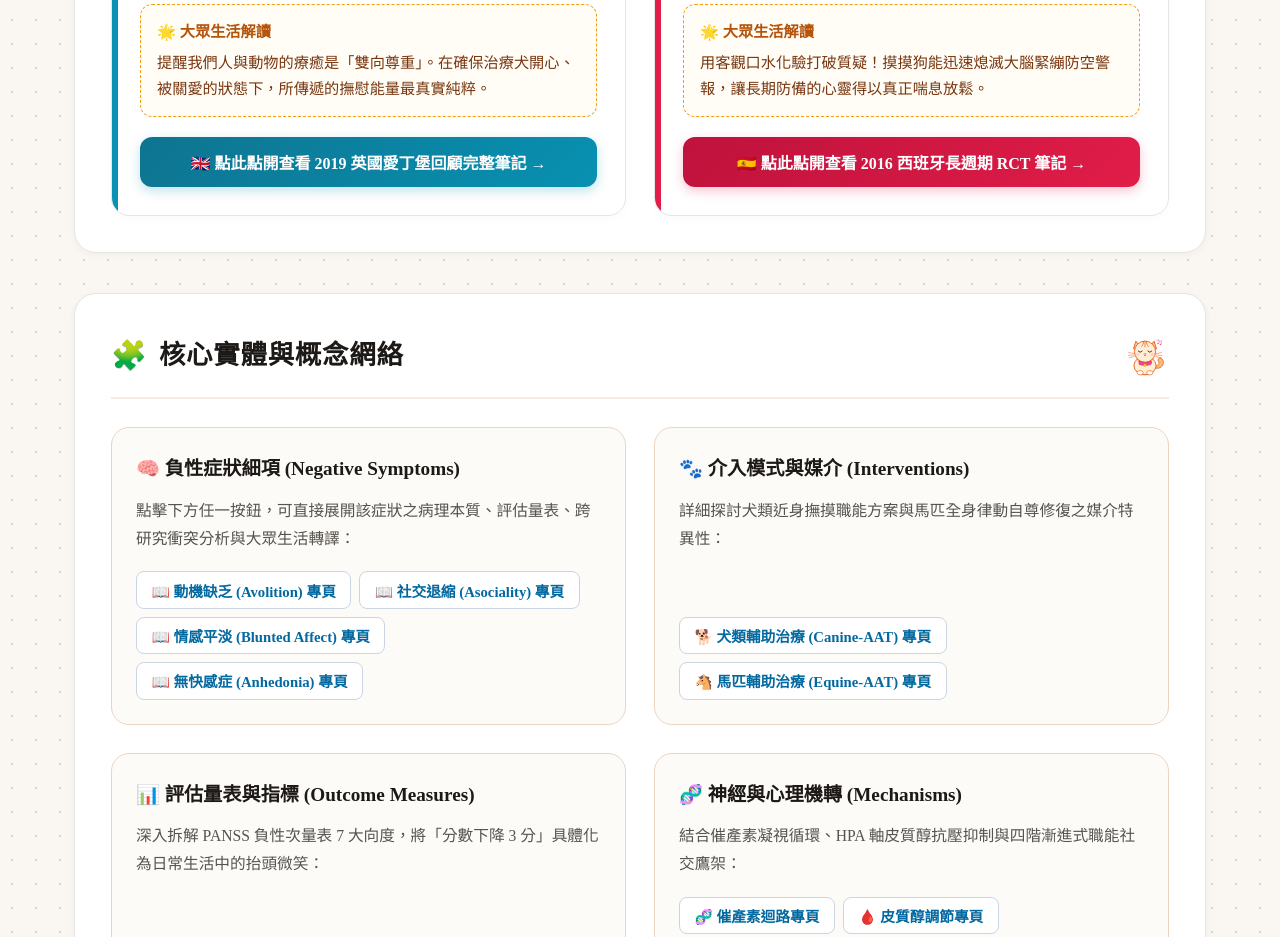
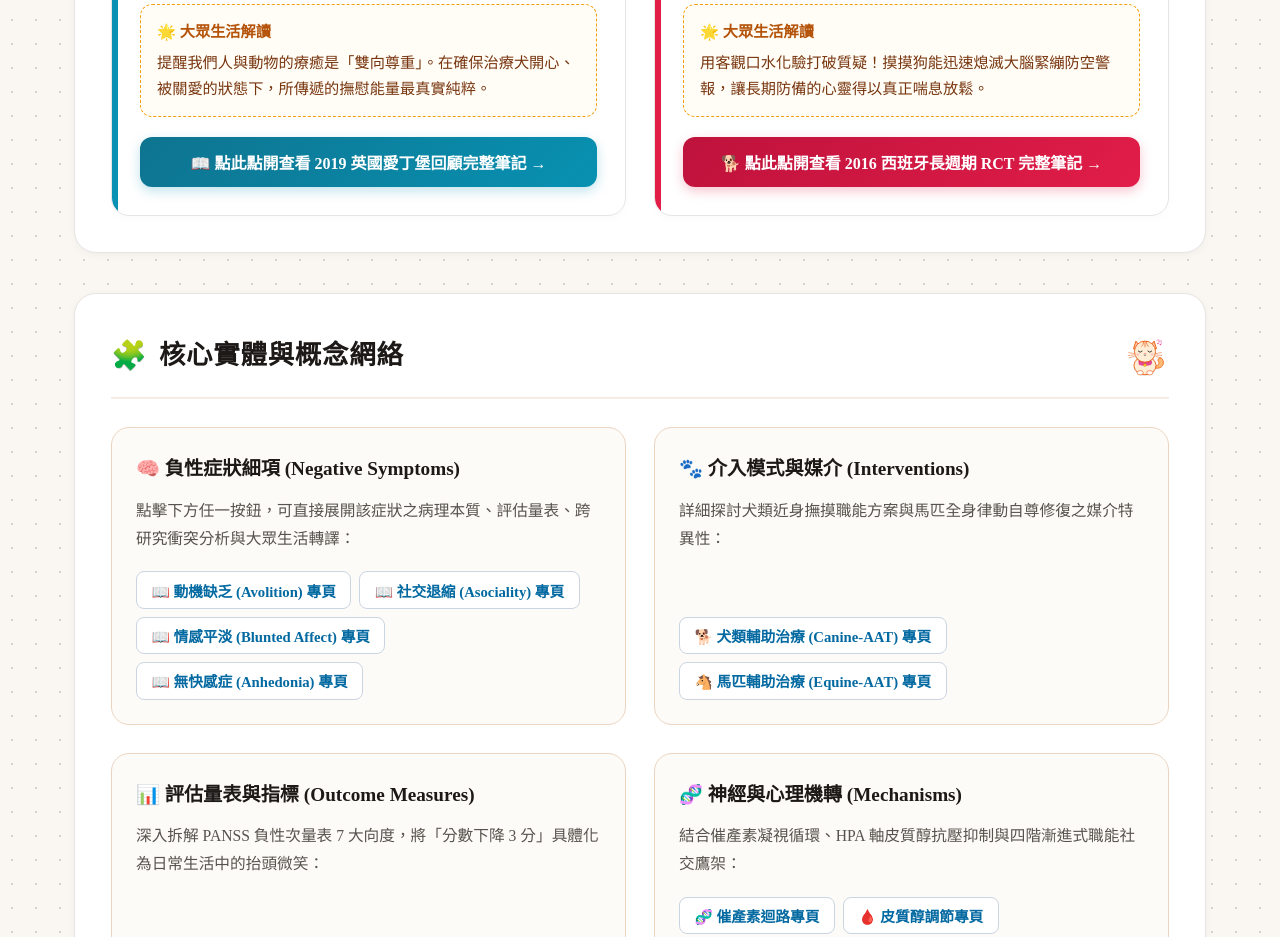
Before and after one commit to Ivy921102/schizophrenia-aat-wiki, a plain HTML site: page index.html in a window 1280 px wide. Shown: the part 2440-3377 px from the top of the page. Drawn offline with nearby package versions, Linux system fonts and the light colour scheme.

Commit message:
fix: replace flag emojis GB and ES on Hawkins and Calvo buttons with standard icons

```diff
--- a/index.html
+++ b/index.html
@@ -775,7 +775,7 @@
             提醒我們人與動物的療癒是「雙向尊重」。在確保治療犬開心、被關愛的狀態下，所傳遞的撫慰能量最真實純粹。
           </div>
           <button class="btn-read-deep" onclick="openArticleModal('hawkins2019')">
-            🇬🇧 點此點開查看 2019 英國愛丁堡回顧完整筆記 &rarr;
+            📖 點此點開查看 2019 英國愛丁堡回顧完整筆記 &rarr;
           </button>
         </div>
 
@@ -797,7 +797,7 @@
             用客觀口水化驗打破質疑！摸摸狗能迅速熄滅大腦緊繃防空警報，讓長期防備的心靈得以真正喘息放鬆。
           </div>
           <button class="btn-read-deep" onclick="openArticleModal('calvo2016')">
-            🇪🇸 點此點開查看 2016 西班牙長週期 RCT 筆記 &rarr;
+            🐕 點此點開查看 2016 西班牙長週期 RCT 完整筆記 &rarr;
           </button>
         </div>
       </div>
```
